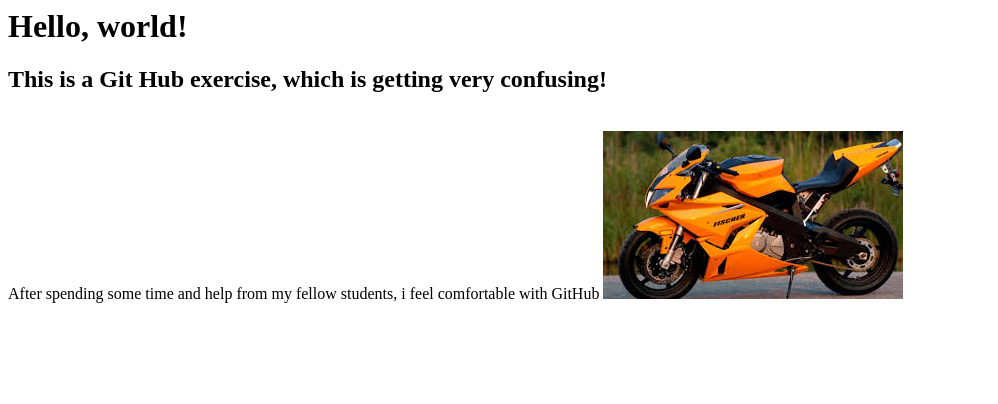
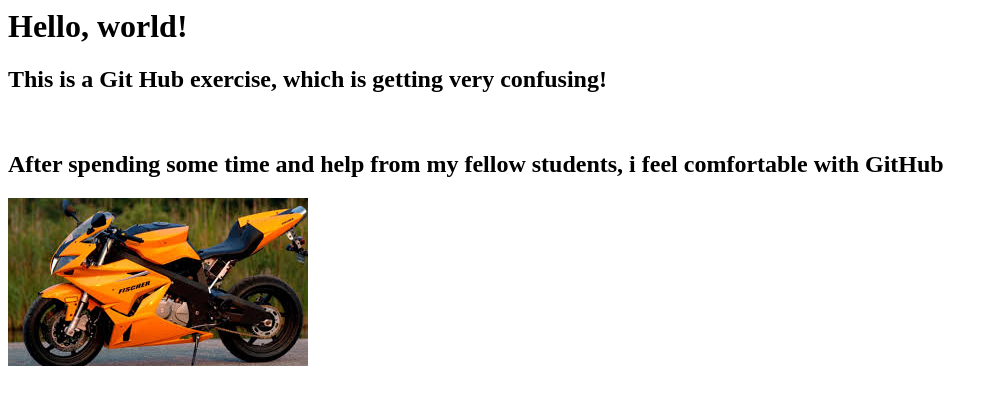
Before and after one commit to Saira-Web/hello-word, a plain HTML site: page index.html in a window 1280 px wide. Shown: the whole page, without its empty margins (0-998 px from the left). Drawn offline with Linux system fonts and the light colour scheme.

Commit message:
Update TAg

```diff
--- a/index.html
+++ b/index.html
@@ -7,7 +7,7 @@
         <h1>Hello, world!</h1>
         <h2> This is a Git Hub exercise, which is getting very confusing! </h2><br>
 
-        After spending some time and help from my fellow students, i feel comfortable with GitHub</h2>
+        <h2>After spending some time and help from my fellow students, i feel comfortable with GitHub</h2>
 
 <img src="/motorbike.jpeg" alt="GitHubCodingImage">
     </body>
```
